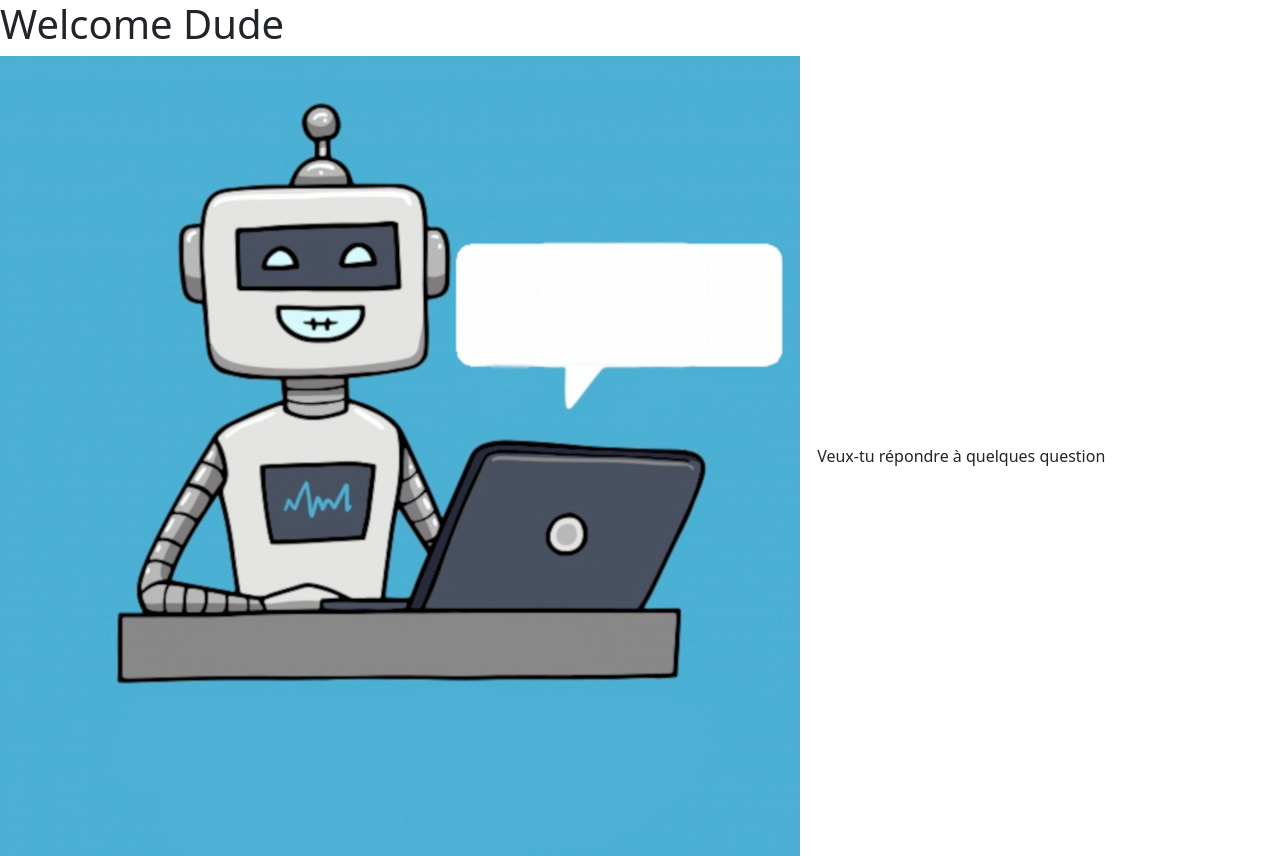
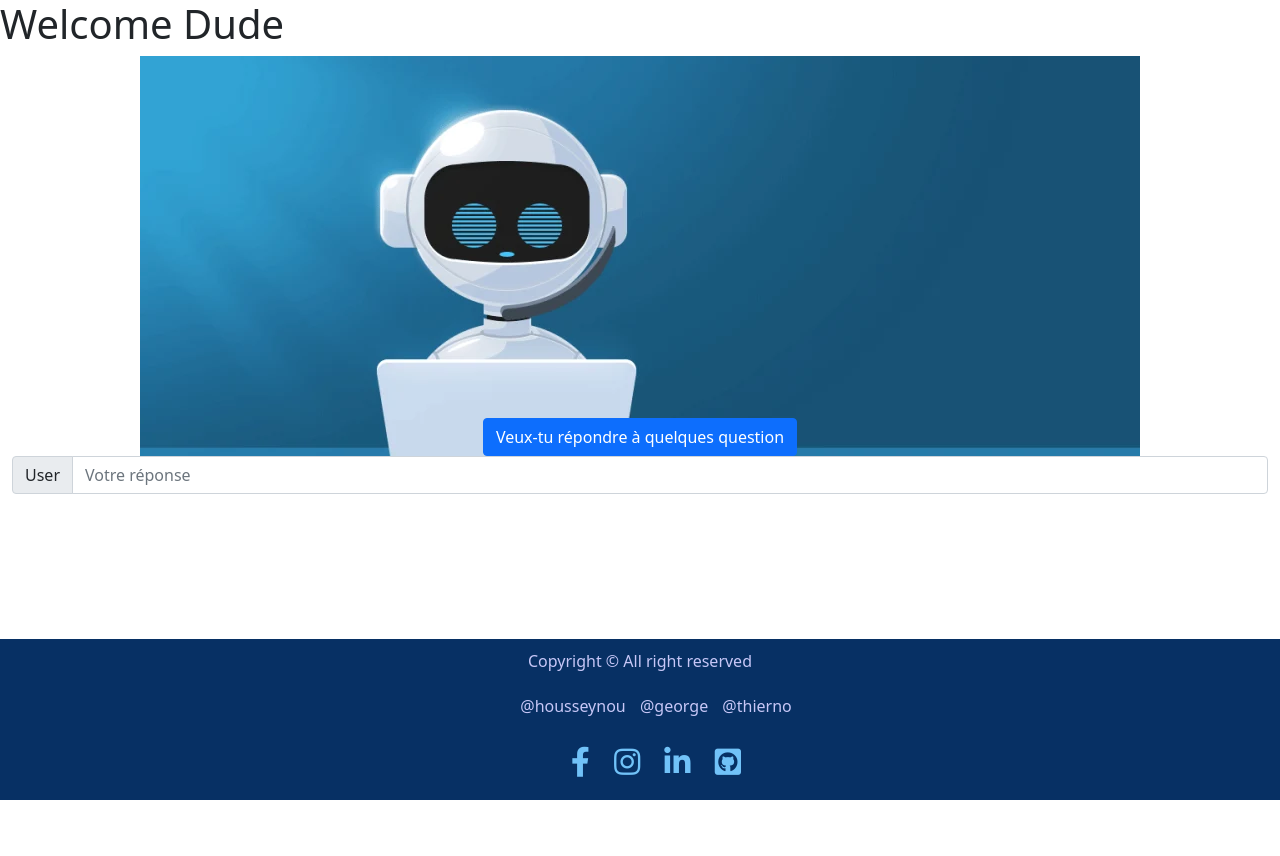
Before and after one commit to housseynou/Chatbot, a plain HTML site: page index.html in a window 1280 px wide. Drawn offline with nearby package versions, Linux system fonts and the light colour scheme.

Commit message:
le front end

```diff
--- a/css/style.css
+++ b/css/style.css
@@ -0,0 +1,52 @@
+.container-fluid {
+    background-image: url('../Pictures/chatbot1.jpg');
+    background-repeat: no-repeat;
+    background-position: top;
+    height: 100%;
+    position: absolute;
+    text-align: center;
+    align-content: center;
+    margin: auto;
+}
+.btn-btn-primary {
+    position: relative;
+    color: white;
+    background-color: red;
+    animation-name: anim;
+    animation-duration: 4s;
+    animation-iteration-count: infinite;
+}
+@keyframes anim {
+    0%   {background-color:red;}
+    25%  {background-color:yellow;}
+    50%  {background-color:blue;}
+    75%  {background-color:green;}
+    100% {background-color:red;}
+  }
+.input-group
+h1 {
+    font-family: 'Gill Sans', 'Gill Sans MT', Calibri, 'Trebuchet MS', sans-serif;
+    text-align: center;
+    color: rgb(10, 97, 131);
+    margin: 40px 0 40px;
+}
+footer {
+    background-color: rgb(7, 48, 100);
+    padding-top: 10px;
+    text-align: center;
+    color: rgb(199, 199, 247);
+}
+ul li {
+    display: inline-block;
+    color: rgb(199, 199, 247);
+    font-size: 16px;
+    margin: 5px;
+}
+ul {
+    text-align: center;
+}
+#reseau li {
+    color: rgb(113, 194, 248);
+    font-size: 30px;
+    margin: 0 10px;
+}
--- a/index.html
+++ b/index.html
@@ -10,12 +10,32 @@
 </head>
 <body>
     <h1>Welcome Dude</h1>
-    <section>
-        <img src="Pictures/Chatbot.jpg">
-        <button class="btn" id='run'>Veux-tu répondre à quelques question</button>
-    </section>
-    <section></section>
-    <footer></footer>
+    <div class="container-fluid">
+        <!--<img src="Pictures/Chatbot.jpg"> -->
+        <div class="row">
+            <div>
+                <button class="btn btn-primary" type="submit">Veux-tu répondre à quelques question</button>
+            </div>
+            <div class="input-group flex-nowrap">
+                <span class="input-group-text" id="addon-wrapping">User</span>
+                <input type="text" class="form-control" placeholder="Votre réponse" aria-label="Username" aria-describedby="addon-wrapping">
+            </div>
+        </div>
+    </div>
+    <footer class="fixed-bottom">
+        <p>Copyright &copy; All right reserved</p>
+        <ul id="identifiant">
+            <li>@housseynou</li>
+            <li>@george</li>
+            <li>@thierno</li>
+        </ul>
+        <ul id="reseau">
+            <li><i class="fab fa-facebook-f"></i></li>
+            <li><i class="fab fa-instagram"></i></li>
+            <li><i class="fab fa-linkedin-in"></i></li>
+            <li><i class="fab fa-github-square"></i></li>
+        </ul>
+    </footer>
     <script src="https://cdn.jsdelivr.net/npm/bootstrap@5.0.0-beta1/dist/js/bootstrap.bundle.min.js" integrity="sha384-ygbV9kiqUc6oa4msXn9868pTtWMgiQaeYH7/t7LECLbyPA2x65Kgf80OJFdroafW" crossorigin="anonymous"></script>
     <script src="script.js"></script>
 </body>
```
Also changed, not shown: Pictures/chatbot1.jpg (added).
